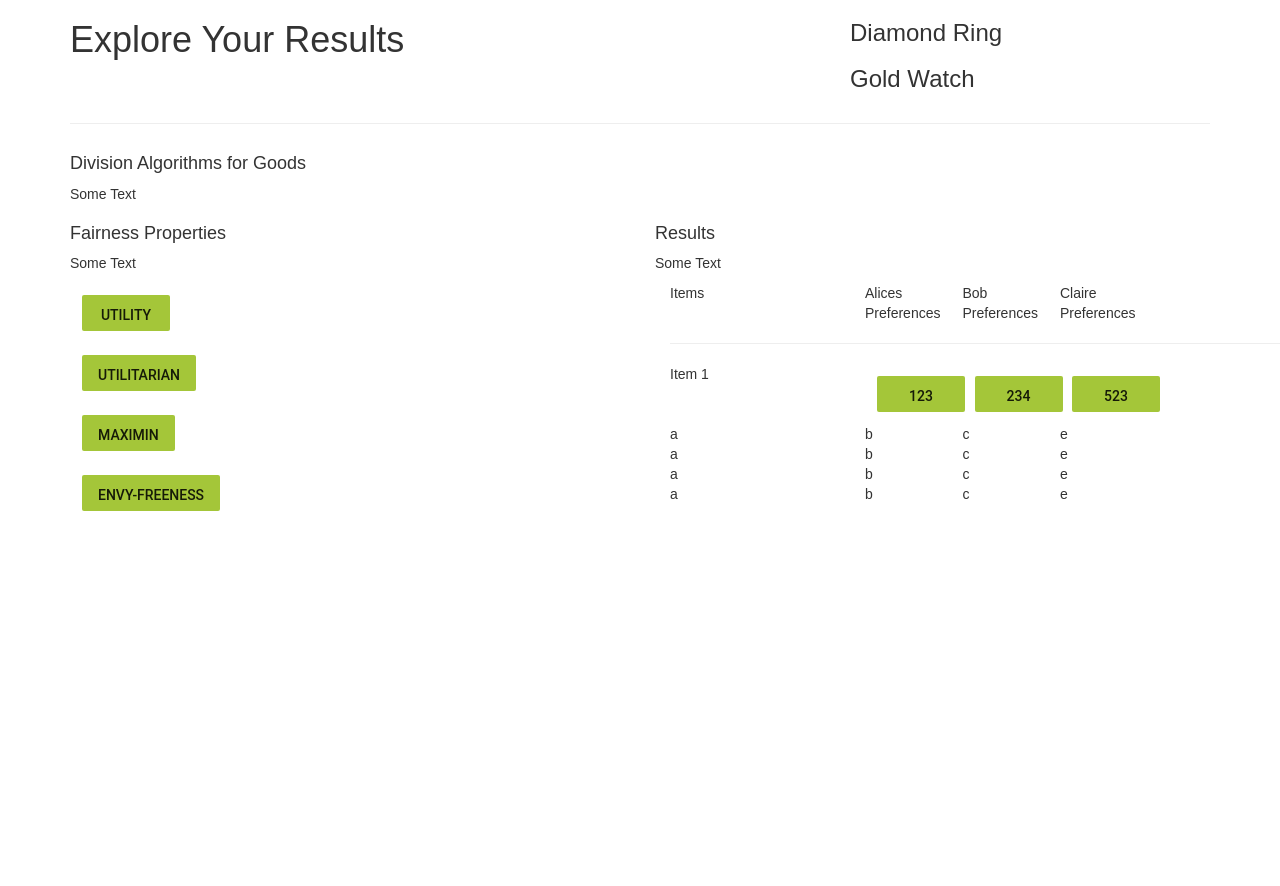
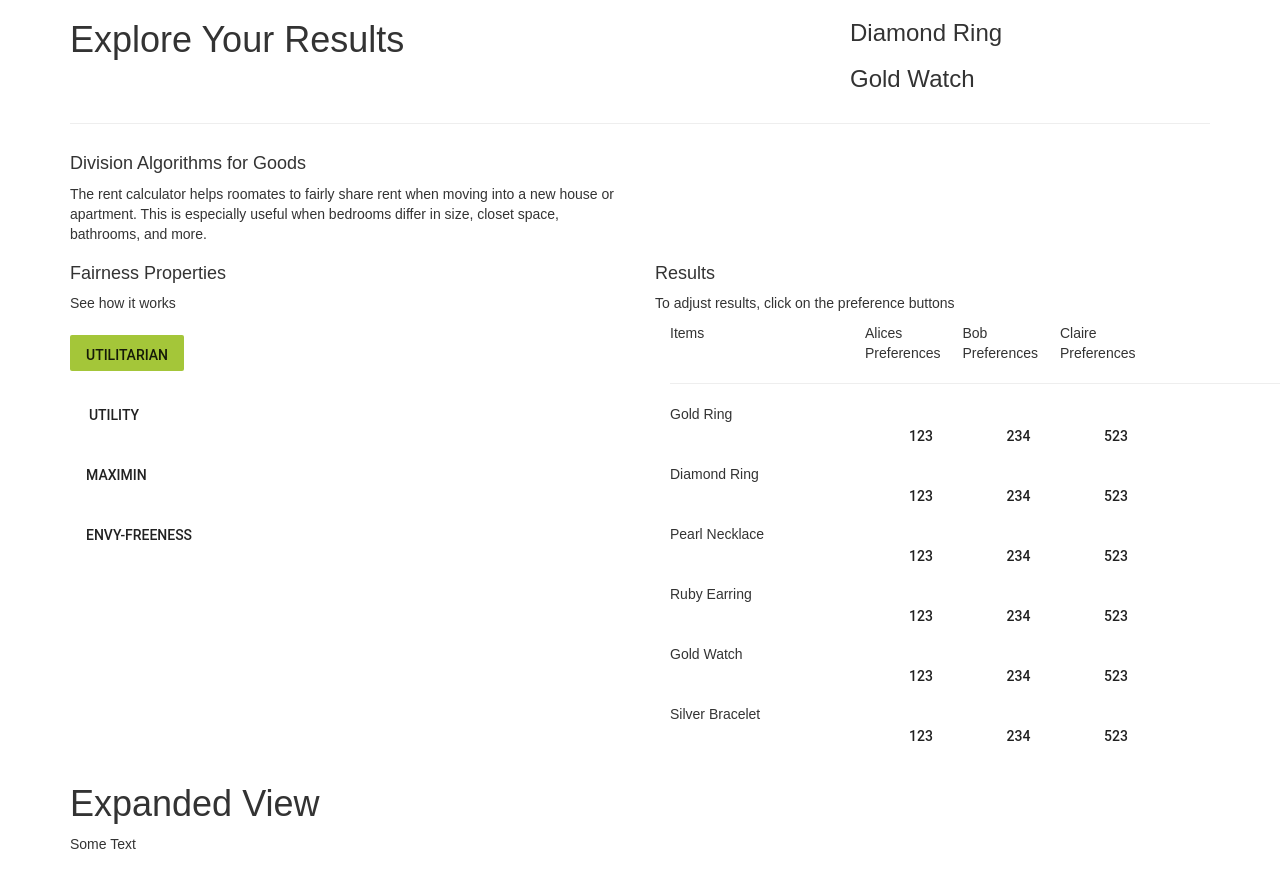
Before and after one commit to Shashank-Ojha/spliddit_goods, a React (Create React App) app: page / in a window 1280 px wide. Shown: the top 886 px of the page. Before the commit the page ends 800 px from the top, so only its background shows below. Built offline with nearby package versions, Linux system fonts and the light colour scheme; what react-tap-event-plugin would draw is missing.

Commit message:
basic checkbox interface

```diff
--- a/src/App.js
+++ b/src/App.js
@@ -4,10 +4,16 @@ import Row from 'react-bootstrap/lib/Row';
 import Col from 'react-bootstrap/lib/Col';
 import injectTapEventPlugin from 'react-tap-event-plugin';
 import ButtonMenu from './Components/ButtonMenu';
+import CheckBox from './Components/CheckBox';
 injectTapEventPlugin();
 import './App.css';
 
 class App extends Component {
+
+  changeMessage(type){
+    this.setState({displayedMessage: this.state.messages[type]});
+  }
+
   render() {
     return (
       <div className="App">
@@ -26,9 +32,14 @@ class App extends Component {
                 <hr />
 
                 <Row className="show-grid">
-                  <Col xs={12} md={8}>
+                  <Col xs={12} md={6}>
                     <h4>Division Algorithms for Goods</h4>
-                    <p> Some Text </p>
+                    <p> The rent calculator helps roomates to fairly share rent
+                    when moving into a new house or apartment. This is
+                    especially useful when bedrooms differ in size, closet
+                    space, bathrooms, and more. </p>
+                  </Col>
+                  <Col xs={6} md={2}>
                   </Col>
                   <Col xs={6} md={4}>
                   </Col>
@@ -37,18 +48,13 @@ class App extends Component {
                 <Row className="show-grid">
                   <Col xs={12} md={6}>
                     <h4>Fairness Properties</h4>
-                    <p> Some Text </p>
-                    <ButtonMenu label={"Utility"}/>
-                    <br/>
-                    <ButtonMenu label={"Utilitarian"}/>
-                    <br/>
-                    <ButtonMenu label={"Maximin"}/>
-                    <br/>
-                    <ButtonMenu label={"Envy-Freeness"}/>
+                    <p> See how it works </p>
+                    <ButtonMenu />
                   </Col>
                   <Col xs={6} md={6}>
                     <h4>Results</h4>
-                    <p> Some Text </p>
+                    <p> To adjust results, click on the preference buttons </p>
+
                     <Grid>
                       <Row>
                         <Col xs={6} md={2}>
@@ -64,96 +70,137 @@ class App extends Component {
                         Claire Preferences
                         </Col>
                         <Col xs={6} md={1}>
-
                         </Col>
                       </Row>
+
                       <hr/>
+
                       <Row>
                         <Col xs={6} md={2}>
-                        Item 1
+                        Gold Ring
                         </Col>
                         <Col xs={6} md={1}>
-                        <ButtonMenu label={"123"}/>
+                        <CheckBox label={"123"}/>
                         </Col>
                         <Col xs={6} md={1}>
-                        <ButtonMenu label={"234"}/>
+                        <CheckBox label={"234"}/>
                         </Col>
                         <Col xs={6} md={1}>
-                        <ButtonMenu label={"523"}/>
+                        <CheckBox label={"523"}/>
                         </Col>
                         <Col xs={6} md={1}>
-
                         </Col>
                       </Row>
+
                       <Row>
                         <Col xs={6} md={2}>
-                        a
+                        Diamond Ring
                         </Col>
                         <Col xs={6} md={1}>
-                        b
+                        <CheckBox label={"123"}/>
                         </Col>
                         <Col xs={6} md={1}>
-                        c
+                        <CheckBox label={"234"}/>
                         </Col>
                         <Col xs={6} md={1}>
-                        e
+                        <CheckBox label={"523"}/>
                         </Col>
                         <Col xs={6} md={1}>
-
                         </Col>
                       </Row>
+
                       <Row>
                         <Col xs={6} md={2}>
-                        a
+                        Pearl Necklace
                         </Col>
                         <Col xs={6} md={1}>
-                        b
+                        <CheckBox label={"123"}/>
                         </Col>
                         <Col xs={6} md={1}>
-                        c
+                        <CheckBox label={"234"}/>
                         </Col>
                         <Col xs={6} md={1}>
-                        e
+                        <CheckBox label={"523"}/>
                         </Col>
                         <Col xs={6} md={1}>
-
                         </Col>
                       </Row>
+
                       <Row>
                         <Col xs={6} md={2}>
-                        a
+                        Ruby Earring
                         </Col>
                         <Col xs={6} md={1}>
-                        b
+                        <CheckBox label={"123"}/>
                         </Col>
                         <Col xs={6} md={1}>
-                        c
+                        <CheckBox label={"234"}/>
                         </Col>
                         <Col xs={6} md={1}>
-                        e
+                        <CheckBox label={"523"}/>
                         </Col>
                         <Col xs={6} md={1}>
-
                         </Col>
                       </Row>
+
                       <Row>
                         <Col xs={6} md={2}>
-                        a
+                        Gold Watch
                         </Col>
                         <Col xs={6} md={1}>
-                        b
+                        <CheckBox label={"123"}/>
                         </Col>
                         <Col xs={6} md={1}>
-                        c
+                        <CheckBox label={"234"}/>
                         </Col>
                         <Col xs={6} md={1}>
-                        e
+                        <CheckBox label={"523"}/>
                         </Col>
                         <Col xs={6} md={1}>
-
                         </Col>
                       </Row>
+
+                      <Row>
+                        <Col xs={6} md={2}>
+                        Silver Bracelet
+                        </Col>
+                        <Col xs={6} md={1}>
+                        <CheckBox label={"123"}/>
+                        </Col>
+                        <Col xs={6} md={1}>
+                        <CheckBox label={"234"}/>
+                        </Col>
+                        <Col xs={6} md={1}>
+                        <CheckBox label={"523"}/>
+                        </Col>
+                        <Col xs={6} md={1}>
+                        </Col>
+                      </Row>
+
                     </Grid>
+                  </Col>
+                </Row>
+
+                <Row className="show-grid">
+                  <Col xs={6} md={6}>
+                    <h1>Expanded View</h1>
+                    <p>Some Text</p>
+                  </Col>
+
+                  <Col xs={6} md={6}>
+                  </Col>
+                </Row>
+
+                <br/>
+
+                <Row className="show-grid">
+                  <Col xs={6} md={2}>
+                  </Col>
+
+                  <Col xs={6} md={5}>
+                  </Col>
+
+                  <Col xs={6} md={5}>
                   </Col>
                 </Row>
 
@@ -167,17 +214,8 @@ class App extends Component {
                   <Col xs={6} md={5}>
                   </Col>
                 </Row>
-                <br/>
-                <Row className="show-grid">
-                  <Col xs={6} md={2}>
-                  </Col>
 
-                  <Col xs={6} md={5}>
-                  </Col>
 
-                  <Col xs={6} md={5}>
-                  </Col>
-                </Row>
           </Grid>
       </div>
     );
--- a/src/Components/ButtonMenu.js
+++ b/src/Components/ButtonMenu.js
@@ -1,30 +1,77 @@
 import React, { Component } from 'react';
 import FlatButton from 'material-ui/FlatButton';
-import FontIcon from 'material-ui/FontIcon';
-import ActionAndroid from 'material-ui/svg-icons/action/android';
 import {fullWhite} from 'material-ui/styles/colors';
 import MuiThemeProvider from 'material-ui/styles/MuiThemeProvider';
 
+class ButtonMenu extends Component {
 
-class ButtonMenu extends Component {
-  render(){
+  constructor(props) {
+    super();
+    this.state = {
+      activeButton: "Utilitarian"
+    };
+  }
+
+  makeFunction(name) {
+    var changeActive = (function(event){
+      this.setState({activeButton: name});
+    });
+    return changeActive;
+  }
+
+  decideBGColor(name){
+    if(name == this.state.activeButton){
+      return "#a4c639";
+    }
+    return "";
+  }
+
+  render() {
     const style = {
-      margin: 12,
+          marginTop: 12,
+          marginBottom: 12,
         };
 
-    return(
+      return (
+        <div className="buttonMenu">
           <MuiThemeProvider>
+            <div>
               <FlatButton
-          backgroundColor="#a4c639"
+                label="Utilitarian"
+                onTouchTap={this.makeFunction("Utilitarian").bind(this)}
+                backgroundColor={this.decideBGColor("Utilitarian")}
                 hoverColor="#8AA62F"
-          label={this.props.label}
                 style={style}
               />
+              <br />
+              <FlatButton
+                label="Utility"
+                onTouchTap={this.makeFunction("Utility").bind(this)}
+                backgroundColor={this.decideBGColor("Utility")}
+                hoverColor="#8AA62F"
+                style={style}
+              />
+              <br />
+              <FlatButton
+                label="Maximin"
+                onTouchTap={this.makeFunction("Maximin").bind(this)}
+                backgroundColor={this.decideBGColor("Maximin")}
+                hoverColor="#8AA62F"
+                style={style}
+              />
+              <br />
+              <FlatButton
+                label="Envy-Freeness"
+                onTouchTap={this.makeFunction("Envy-Freeness").bind(this)}
+                backgroundColor={this.decideBGColor("Envy-Freeness")}
+                hoverColor="#8AA62F"
+                style={style}
+              />
+            </div>
           </MuiThemeProvider>
+        </div>
     );
   }
-
-
 }
 
 export default ButtonMenu;
--- /dev/null
+++ b/src/Components/CheckBox.js
@@ -0,0 +1,45 @@
+import React, { Component } from 'react';
+import FlatButton from 'material-ui/FlatButton';
+import MuiThemeProvider from 'material-ui/styles/MuiThemeProvider';
+
+class ButtonMenu extends Component {
+  constructor(props) {
+    super();
+    this.state = {
+      activeButton: "Utilitarian"
+    };
+  }
+
+  makeFunction(name) {
+    var changeActive = (function(event){
+      this.setState({activeButton: name});
+    });
+    return changeActive;
+  }
+
+  decideBGColor(name){
+    if(name === this.state.activeButton)
+      return "#a4c639";
+    return ""
+  }
+
+  render(){
+    const style = {
+      margin: 12,
+    };
+
+    return(
+      <MuiThemeProvider>
+        <FlatButton
+          backgroundColor={this.decideBGColor(this.props.label)}
+          hoverColor="#8AA62F"
+          onTouchTap={this.makeFunction(this.props.label).bind(this)}
+          label={this.props.label}
+          style={style}
+        />
+      </MuiThemeProvider>
+    );
+  }
+}
+
+export default ButtonMenu;
```
Lines whose indentation alone changed are shown as unchanged.
